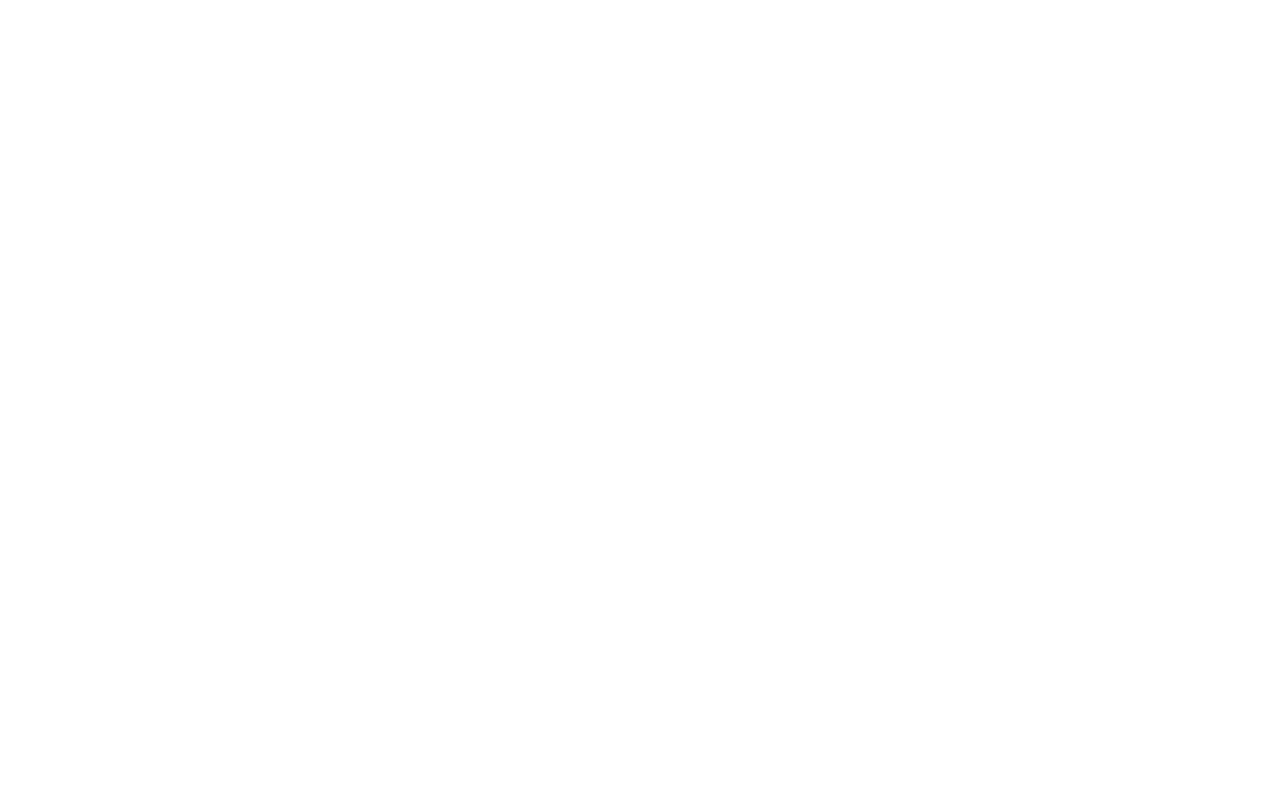
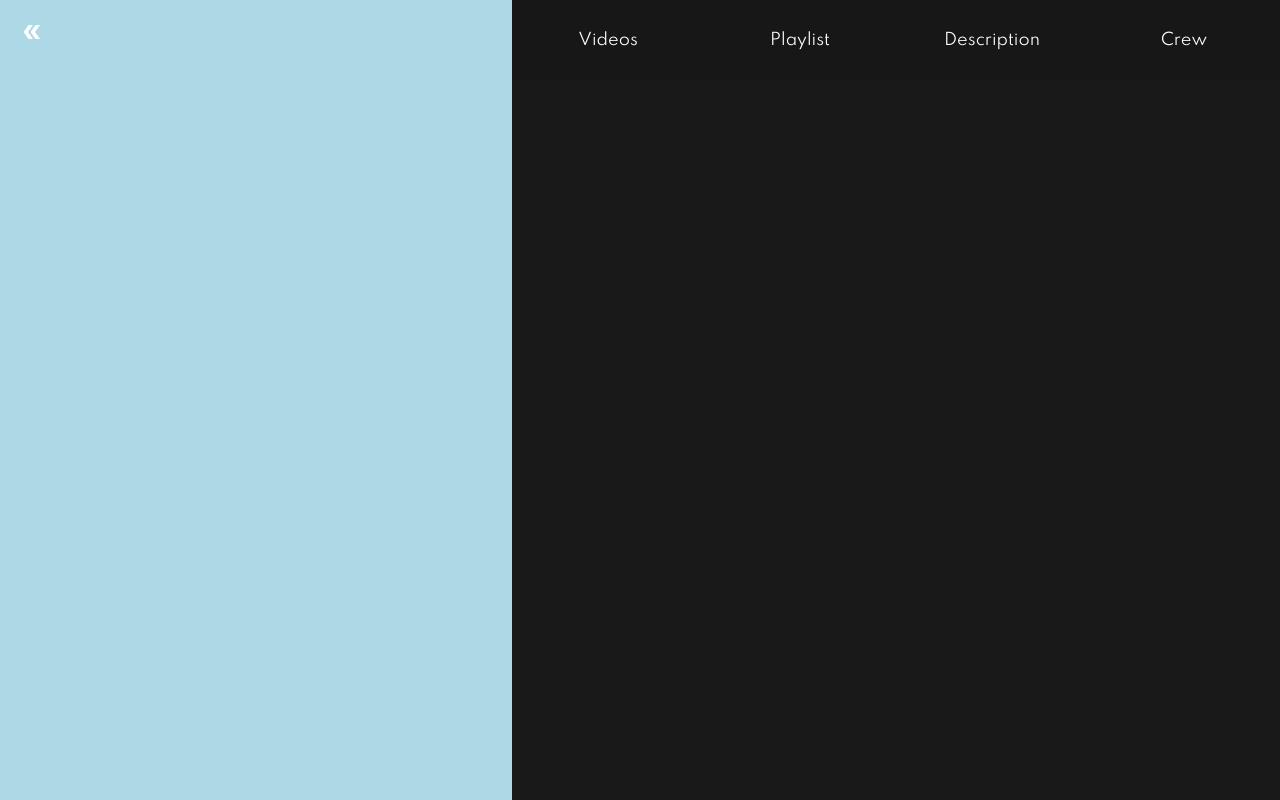
Before and after one commit to antoebtfr/skateflix-app-front, an Angular app: page /user in a window 1280 px wide. Before the commit this address led to /. Built offline with nearby package versions, Linux system fonts and the light colour scheme.

Commit message:
build: type section

```diff
--- a/src/app/app-routing.module.ts
+++ b/src/app/app-routing.module.ts
@@ -9,7 +9,8 @@
   {path: 'homepage', component: HomepageComponent},
   {path: 'ip', component: LogSidebarComponent},
   { path: 'validation', loadChildren: () => import('./pages/validation/validation.module').then(m => m.ValidationModule) },
-  { path: '404-not-found' , loadChildren: () => import('./pages/page-not-found/page-not-found.module').then(m => m.PageNotFoundModule) }
+  { path: '404-not-found' , loadChildren: () => import('./pages/page-not-found/page-not-found.module').then(m => m.PageNotFoundModule) },
+  { path: 'user', loadChildren: () => import('./pages/profil/profil.module').then(m => m.ProfilModule) }
 ];
 
 @NgModule({
--- a/src/app/app.module.ts
+++ b/src/app/app.module.ts
@@ -33,7 +33,7 @@
     SubcribingComponent,
     DocumentaryComponent,
     LocalsComponent,
-    CategoriesComponent
+    CategoriesComponent,
   ],
   imports: [
     BrowserModule,
--- a/src/app/components/navbar/navbar.component.html
+++ b/src/app/components/navbar/navbar.component.html
@@ -6,7 +6,7 @@
   />
   <ul>
     <li (click)="openSidebar()" *ngIf="!connectedStatus()">Connexion</li>
-    <li *ngIf='connectedStatus()'>Profil</li>
+    <li *ngIf='connectedStatus()' [routerLink]="['../user']">Profil</li>
     <li>Mes abonnements</li>
     <li>Poster</li>
     <li>Exploration</li>
--- /dev/null
+++ b/src/app/pages/profil/profil-routing.module.ts
@@ -0,0 +1,12 @@
+import { NgModule } from '@angular/core';
+import { Routes, RouterModule } from '@angular/router';
+
+import { ProfilComponent } from './profil.component';
+
+const routes: Routes = [{ path: '', component: ProfilComponent }];
+
+@NgModule({
+  imports: [RouterModule.forChild(routes)],
+  exports: [RouterModule]
+})
+export class ProfilRoutingModule { }
--- /dev/null
+++ b/src/app/pages/profil/profil.component.html
@@ -0,0 +1,22 @@
+<!-- needfix : Rajout navbar -->
+<section id="body">
+    <i class="material-icons comeback-arrow" [routerLink]="['../homepage']">
+        double_arrow
+        </i>
+
+    <div class="profil-container">
+    </div>
+
+    <section id="right">
+        <div class="type-section">
+            <ul id="type-container">
+                <li> Videos </li>
+                <li> Playlist </li>
+                <li> Description </li>
+                <li> Crew </li>
+            </ul>
+        </div>
+
+
+    </section>
+</section>
--- /dev/null
+++ b/src/app/pages/profil/profil.component.scss
@@ -0,0 +1,43 @@
+#body{
+    height: 100vh;
+    width: 100vw;
+    background-color: rgb(25, 25, 25);
+}
+
+.profil-container{
+    position: fixed;
+    top: 0;
+    left: 0;
+    width: 40vw;
+    height: 100vh;
+    background-color: lightblue;
+}
+
+.type-section{
+    width: 60vw;
+    height: 10vh;
+    position: relative;
+    left: 40vw;
+}
+
+#type-container{
+    background-color: #171717;
+    height: 100%;
+    display: flex;
+    align-items: center;
+    justify-content: space-around;
+}
+
+#type-container li{
+    cursor: pointer;
+    height: 100%;
+    width: 100%;
+    display: flex;
+    align-items: center;
+    justify-content: center;
+    transition: 0.8s;
+}
+
+#type-container li:hover{
+    background-color: rgb(27, 27, 27);
+}
--- /dev/null
+++ b/src/app/pages/profil/profil.component.ts
@@ -0,0 +1,15 @@
+import { Component, OnInit } from '@angular/core';
+
+@Component({
+  selector: 'app-profil',
+  templateUrl: './profil.component.html',
+  styleUrls: ['./profil.component.scss']
+})
+export class ProfilComponent implements OnInit {
+
+  constructor() { }
+
+  ngOnInit() {
+  }
+
+}
--- a/src/styles.scss
+++ b/src/styles.scss
@@ -47,3 +47,13 @@
   color: white;
   font-family: 'Spartan', sans-serif;
 }
+
+.comeback-arrow{
+	z-index:100;
+	color: white;
+	position: absolute;
+	left: 2.5vh;
+	top: 2.5vh;
+	transform: rotateZ(180deg);
+	cursor: pointer;
+}
```
Also changed, not shown: src/app/pages/profil/profil.module.ts (added, +14 -0 lines), 1 other file (tests, documents, lock files or other folders).
